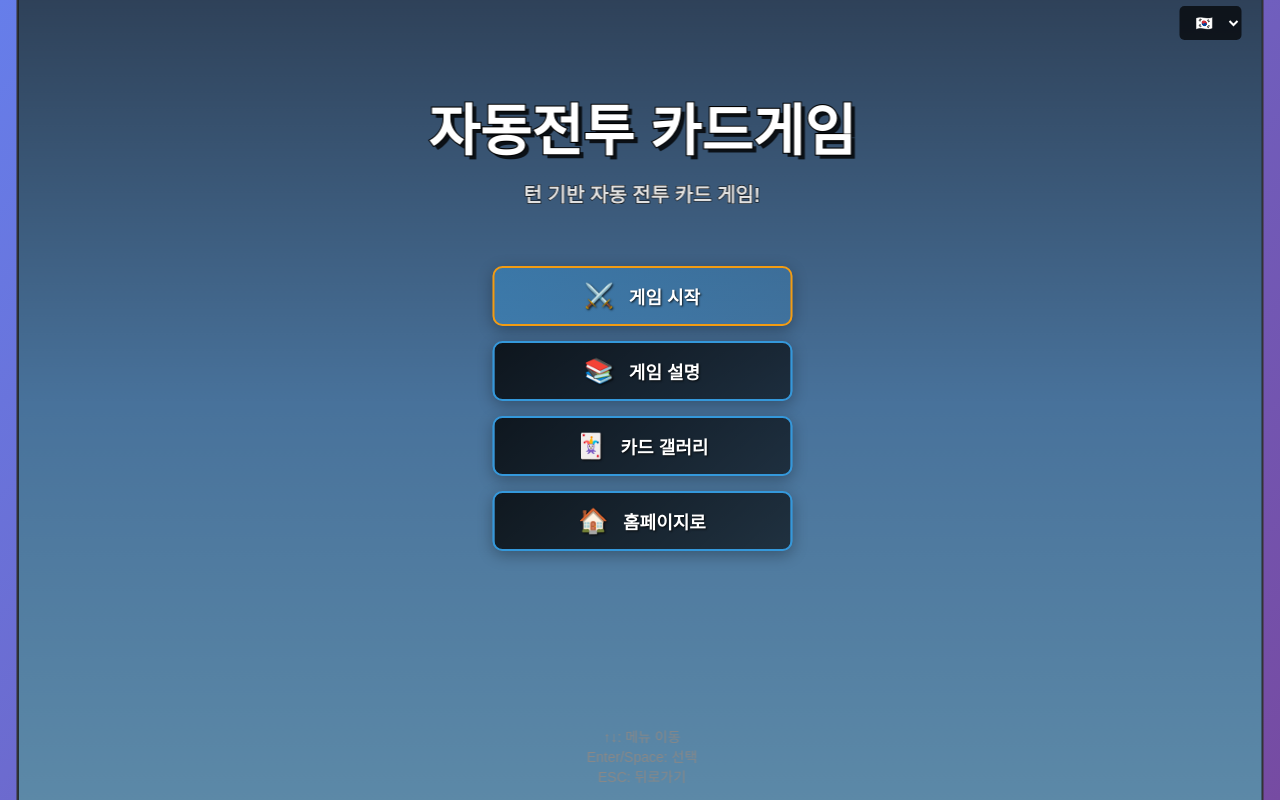
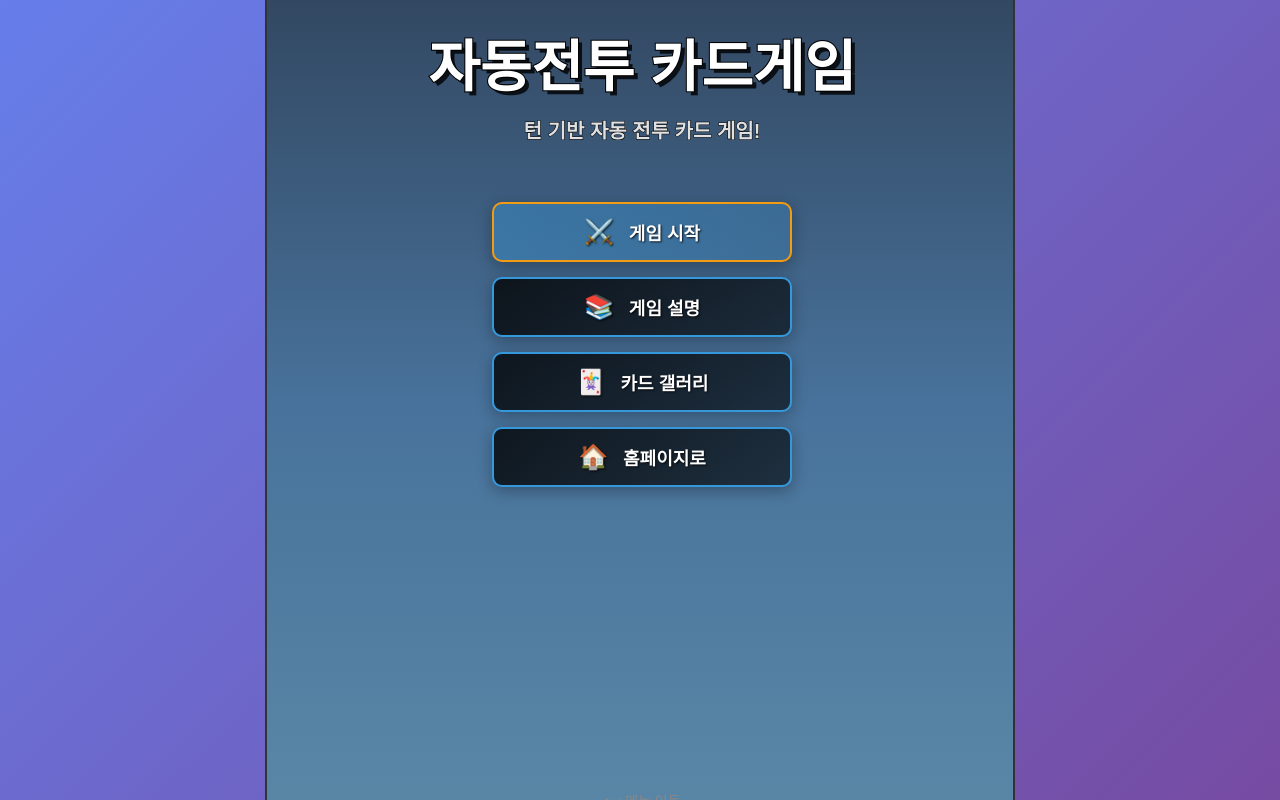
Before and after one commit to Bbins-dev/playGround, a plain HTML site: page games/card-battle-game/index.html in a window 1280 px wide. Drawn offline with Linux system fonts and the light colour scheme.

Commit message:
카드갤러리 세로화면 적용

```diff
--- a/games/card-battle-game/index.html
+++ b/games/card-battle-game/index.html
@@ -20,8 +20,8 @@
 
         <!-- 게임 래퍼 (Canvas + UI 오버레이) -->
         <div class="game-wrapper">
-            <!-- 메인 캔버스 - 고정 크기 1247x832 -->
-            <canvas id="gameCanvas" width="1247" height="832"></canvas>
+            <!-- 메인 캔버스 - 고정 크기 750x960 -->
+            <canvas id="gameCanvas" width="750" height="960"></canvas>
 
             <!-- UI 오버레이 -->
             <div id="ui-overlay" class="ui-overlay">
--- a/games/card-battle-game/js/config/gameConfig.js
+++ b/games/card-battle-game/js/config/gameConfig.js
@@ -6,8 +6,8 @@ const GameConfig = {
 
     // 화면 설정 - 고정 크기 (반응형 제거)
     canvas: {
-        width: 1247,
-        height: 832,
+        width: 750,
+        height: 960,
         targetFPS: 60
     },
 
@@ -193,7 +193,7 @@ const GameConfig = {
     cardSizes: {
         hand: { width: 120, height: 168 },       // 손패 카드 크기 (20% 확대)
         enlarged: { width: 400, height: 560 },   // 발동 시 확대 크기 (33% 증가)
-        preview: { width: 240, height: 336 },    // 갤러리 미리보기 크기 (33% 추가 증가)
+        preview: { width: 260, height: 364 },    // 갤러리 미리보기 크기 (확대됨)
         victory: { width: 120, height: 168 },    // 승리 모달 보상 카드 크기 (20% 확대)
         victoryDetail: { width: 360, height: 504 } // 승리 모달 확대 카드 크기 (260% 확대)
     },
@@ -274,13 +274,13 @@ const GameConfig = {
 
     // UI 위치 설정
     ui: {
-        playerInfo: { x: 50, y: 650 },           // 플레이어 정보 위치
+        playerInfo: { x: 50, y: 750 },           // 플레이어 정보 위치
         enemyInfo: { x: 50, y: 50 },             // 적 정보 위치
-        playerHand: { x: 640, y: 540 },          // 플레이어 손패 중앙 위치 (HP바에서 더 위로)
-        enemyHand: { x: 640, y: 180 },           // 적 손패 중앙 위치 (HP바에서 더 아래로)
-        cardActivation: { x: 640, y: 360 },      // 카드 발동 표시 위치 (화면 중앙)
-        stageInfo: { x: 1200, y: 650 },          // 스테이지 정보 위치
-        enemyName: { x: 1200, y: 50 }            // 적 이름 위치
+        playerHand: { x: 375, y: 650 },          // 플레이어 손패 중앙 위치 (HP바에서 더 위로)
+        enemyHand: { x: 375, y: 230 },           // 적 손패 중앙 위치 (HP바에서 더 아래로)
+        cardActivation: { x: 375, y: 480 },      // 카드 발동 표시 위치 (화면 중앙)
+        stageInfo: { x: 700, y: 750 },           // 스테이지 정보 위치
+        enemyName: { x: 700, y: 50 }             // 적 이름 위치
     },
 
     // 카드 스타일 통일 설정
@@ -412,10 +412,10 @@ const GameConfig = {
         },
         cards: {
             startY: 180,        // 카드 그리드 시작 Y 위치
-            width: 240,         // 카드 너비 (갤러리와 동일)
-            height: 336,        // 카드 높이 (갤러리와 동일)
-            spacing: 260,       // 카드 간격
-            maxCols: 4,         // 최대 열 수 (큰 카드에 맞게 조정)
+            width: 260,         // 카드 너비 (갤러리와 동일)
+            height: 364,        // 카드 높이 (갤러리와 동일)
+            spacing: 280,       // 카드 간격 (확대됨)
+            maxCols: 2,         // 최대 열 수 (2열로 조정)
             rowSpacing: 40      // 카드 행 간격
         },
         scroll: {
--- a/games/card-battle-game/js/utils/RenderOptimizer.js
+++ b/games/card-battle-game/js/utils/RenderOptimizer.js
@@ -171,10 +171,10 @@ class RenderOptimizer {
     isInViewport(x, y, width, height, viewportX = 0, viewportY = 0, viewportWidth, viewportHeight) {
         // GameConfig 기본값 설정
         if (typeof viewportWidth === 'undefined') {
-            viewportWidth = (typeof GameConfig !== 'undefined' && GameConfig.canvas?.width) || 1247;
+            viewportWidth = (typeof GameConfig !== 'undefined' && GameConfig.canvas?.width) || 750;
         }
         if (typeof viewportHeight === 'undefined') {
-            viewportHeight = (typeof GameConfig !== 'undefined' && GameConfig.canvas?.height) || 832;
+            viewportHeight = (typeof GameConfig !== 'undefined' && GameConfig.canvas?.height) || 960;
         }
 
         return !(x + width < viewportX ||
--- a/games/card-battle-game/style.css
+++ b/games/card-battle-game/style.css
@@ -1,4 +1,4 @@
-/* 카드 배틀 게임 - 고정 크기 1247x832 */
+/* 카드 배틀 게임 - 고정 크기 750x960 */
 * {
     margin: 0;
     padding: 0;
@@ -20,8 +20,8 @@ body {
 /* 고정 크기 게임 컨테이너 - 더 이상 반응형 없음 */
 .game-container {
     position: fixed;
-    width: 1247px;
-    height: 832px;
+    width: 750px;
+    height: 960px;
     top: 50%;
     left: 50%;
     transform: translate(-50%, -50%);
@@ -34,15 +34,15 @@ body {
 /* 게임 래퍼 - 고정 크기 */
 .game-wrapper {
     position: relative;
-    width: 1247px;
-    height: 832px;
+    width: 750px;
+    height: 960px;
 }
 
 /* 캔버스 고정 크기 */
 #gameCanvas {
     position: absolute;
-    width: 1247px !important;
-    height: 832px !important;
+    width: 750px !important;
+    height: 960px !important;
     top: 0;
     left: 0;
     background: #2c3e50;
@@ -80,8 +80,8 @@ body {
     position: absolute;
     top: 0;
     left: 0;
-    width: 1247px;
-    height: 832px;
+    width: 750px;
+    height: 960px;
     pointer-events: none;
     z-index: 100; /* Canvas 위에 배치 */
 }
@@ -393,11 +393,11 @@ body {
 /* 카드 갤러리 그리드 */
 #card-gallery-grid {
     display: grid;
-    grid-template-columns: repeat(auto-fill, 210px);
-    gap: 45px;
+    grid-template-columns: repeat(auto-fill, 260px);
+    gap: 40px;
     flex: 1;
     overflow-y: auto;
-    padding: 20px;
+    padding: 20px 15px;
     margin-bottom: 0;
     justify-content: center;
     /* 스크롤바 스타일 */
@@ -428,8 +428,8 @@ body {
 
 /* 갤러리 카드 스타일 */
 .gallery-card {
-    width: 140px;
-    height: 190px;
+    width: 260px;
+    height: 364px;
     border-radius: 8px;
     background: linear-gradient(135deg, rgba(52, 73, 94, 0.9), rgba(44, 62, 80, 0.9));
     border: 2px solid #3498db;
@@ -1242,8 +1242,8 @@ body {
 /* 반응형 미디어 쿼리 - 그리드만 조정, 카드 크기는 고정 */
 @media (max-width: 1200px) {
     #card-gallery-grid {
-        grid-template-columns: repeat(auto-fit, 210px);
-        gap: 45px;
+        grid-template-columns: repeat(auto-fit, 260px);
+        gap: 40px;
         justify-content: center;
     }
 
@@ -1255,8 +1255,8 @@ body {
 
 @media (max-width: 768px) {
     #card-gallery-grid {
-        grid-template-columns: repeat(auto-fit, 210px);
-        gap: 45px;
+        grid-template-columns: repeat(auto-fit, 260px);
+        gap: 40px;
         justify-content: center;
     }
 
@@ -1269,8 +1269,8 @@ body {
 
 @media (max-width: 480px) {
     #card-gallery-grid {
-        grid-template-columns: repeat(auto-fit, 210px);
-        gap: 45px;
+        grid-template-columns: repeat(auto-fit, 260px);
+        gap: 40px;
         justify-content: center;
     }
 }
```
